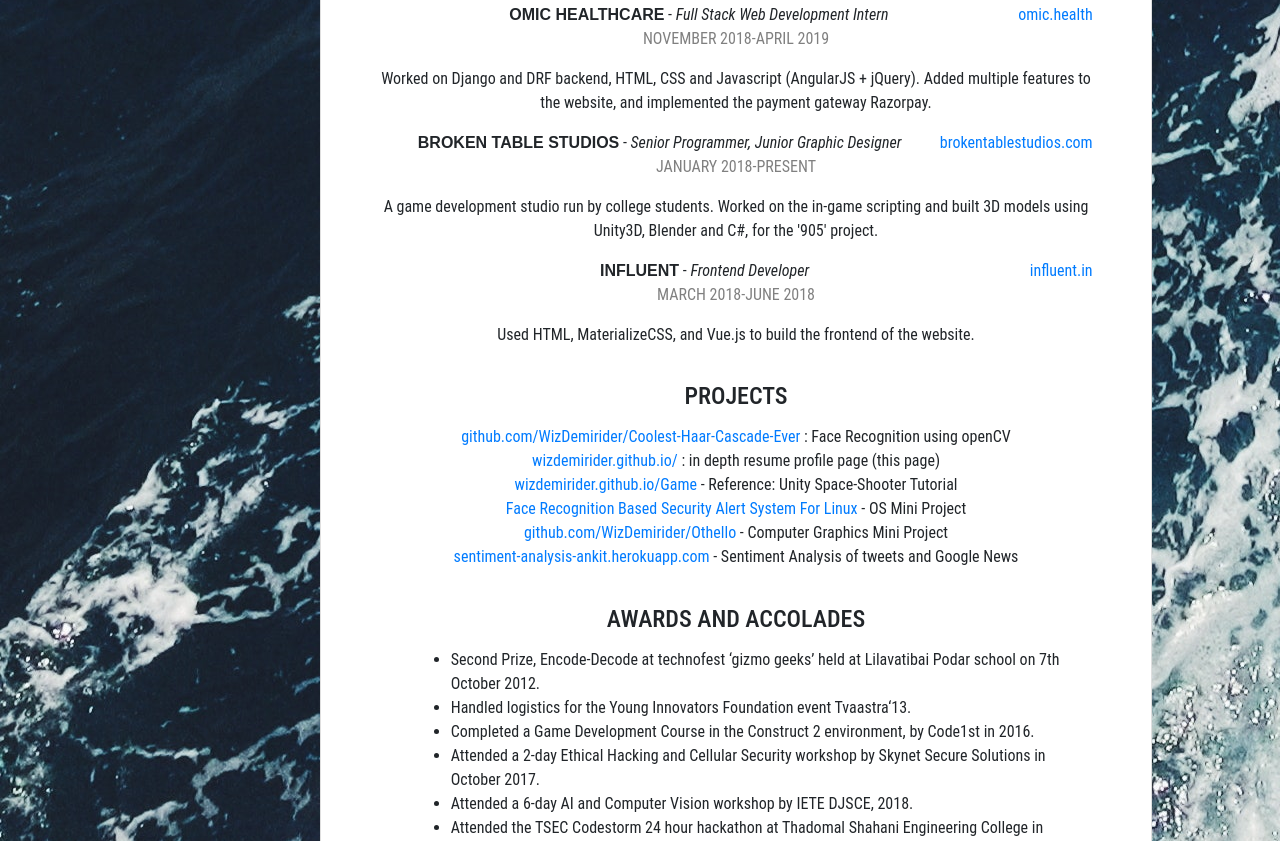
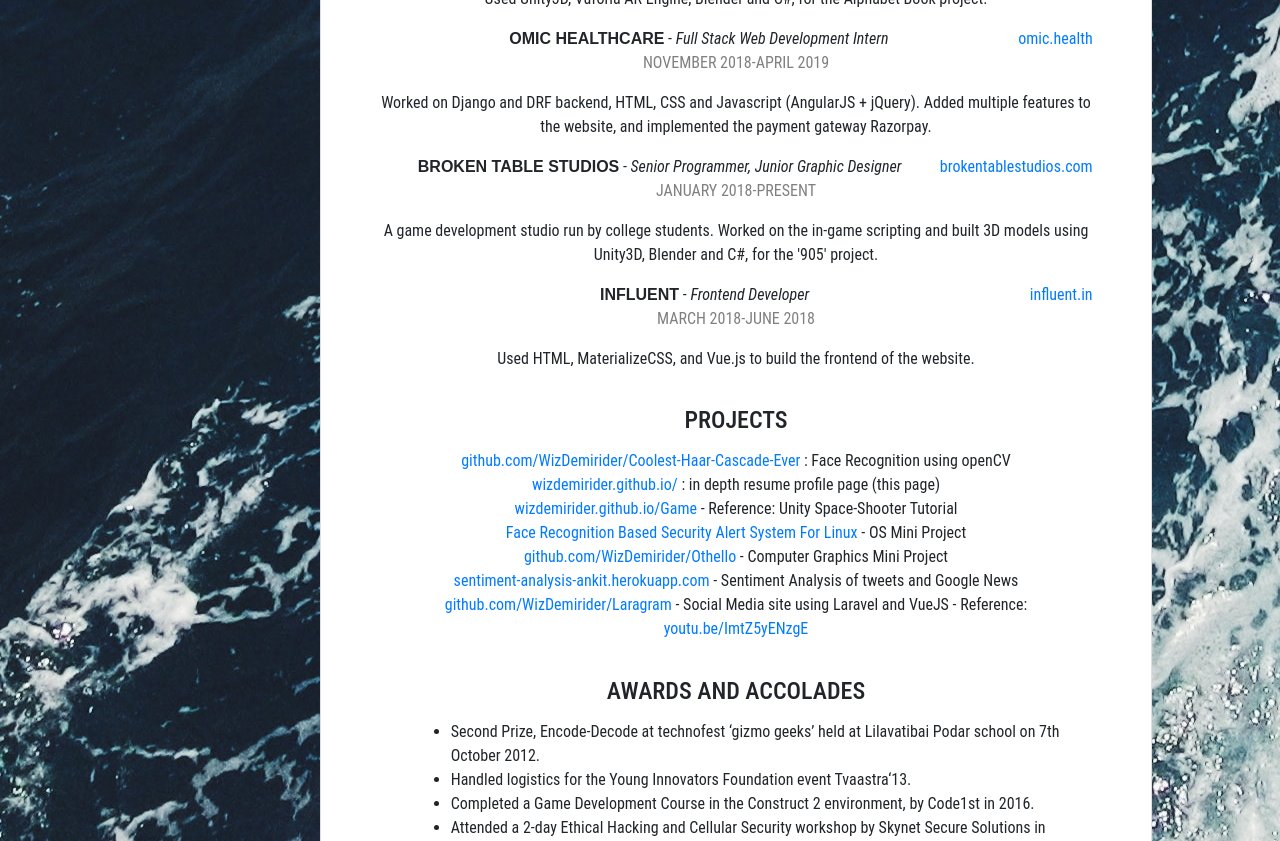
Before and after one commit to WizDemirider/Ankit-Gupta-Portfolio, a plain HTML site: page index.html in a window 1280 px wide. Shown: the part 1356-2197 px from the top of the page. Drawn offline with nearby package versions, Linux system fonts and the light colour scheme.

Commit message:
added LaraGram Project

```diff
--- a/index.html
+++ b/index.html
@@ -92,6 +92,7 @@
                                     <li>Django Rest Framework</li>
                                     <li>AngularJS</li>
                                     <li>ReactJS</li>
+                                    <li>VueJS</li>
                                     <li>Bootstrap</li>
                                     <li>MaterializeCSS</li>
                                     <li>jQuery</li>
@@ -201,6 +202,8 @@
                             <li><a href="https://docs.google.com/document/d/1P0RpH7-BqJ4T_mvtHRp5Lwt1WhTj4ZcGVHXzXFOOihY/edit?usp=sharing">Face Recognition Based Security Alert System For Linux</a> - OS Mini Project</li>
                             <li><a href="https://github.com/WizDemirider/Othello">github.com/WizDemirider/Othello</a> - Computer Graphics Mini Project</li>
                             <li><a href="https://sentiment-analysis-ankit.herokuapp.com/">sentiment-analysis-ankit.herokuapp.com</a> - Sentiment Analysis of tweets and Google News</li>
+                            <li><a href="https://github.com/WizDemirider/Laragram">
+							github.com/WizDemirider/Laragram</a> - Social Media site using Laravel and VueJS - Reference: <a href="https://youtu.be/ImtZ5yENzgE">youtu.be/ImtZ5yENzgE</a>
                         </ul>
                     </div>
 
```
